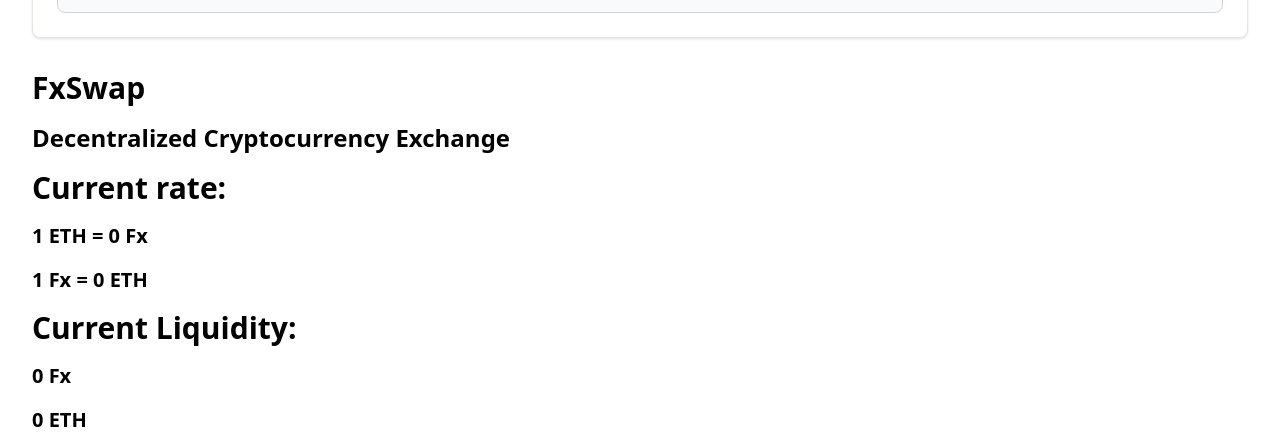
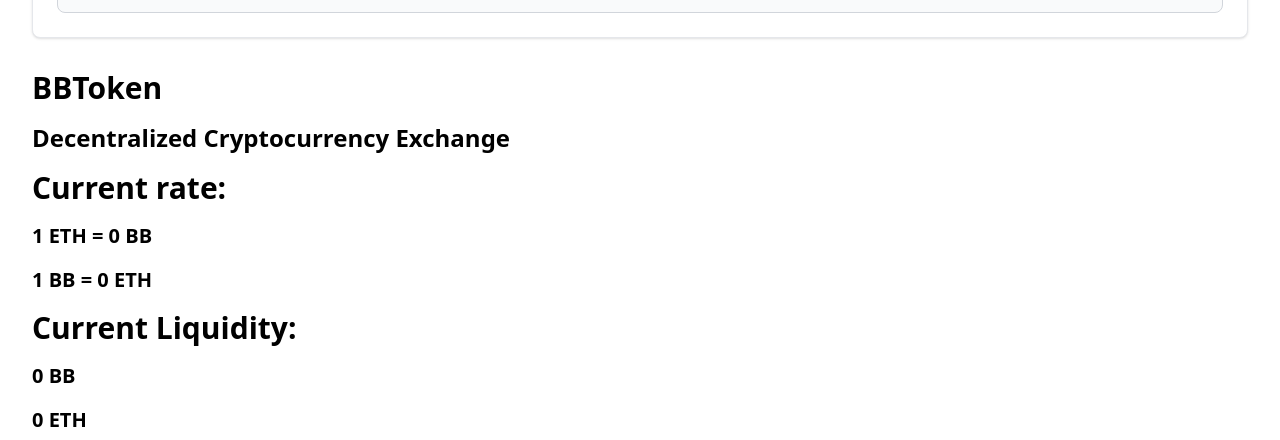
Before and after one commit to Nesquiko/Bull-and-Bear-Exchange, a Vue app in the folder app/: page / in a window 1280 px wide. Shown: the part 126-566 px from the top of the page. Built offline with nearby package versions, Linux system fonts and the light colour scheme.

Commit message:
fix fe constants

```diff
--- a/app/index.html
+++ b/app/index.html
@@ -4,7 +4,7 @@
     <meta charset="UTF-8">
     <link rel="icon" href="/favicon.ico">
     <meta name="viewport" content="width=device-width, initial-scale=1.0">
-    <title>Vite App</title>
+    <title>Bull and Bear Exchange</title>
   </head>
   <body>
     <div id="app"></div>
--- a/app/src/App.vue
+++ b/app/src/App.vue
@@ -63,8 +63,8 @@ import {useSwap} from "@/composables/swap";
 import {useLiquidity} from "@/composables/liquidity";
 
 // Constants
-const tokenSymbol = 'Fx'
-const exchangeName = 'FxSwap'
+const tokenSymbol = 'BB'
+const exchangeName = 'BBToken'
 
 const accounts = [
   'aaa',
```
